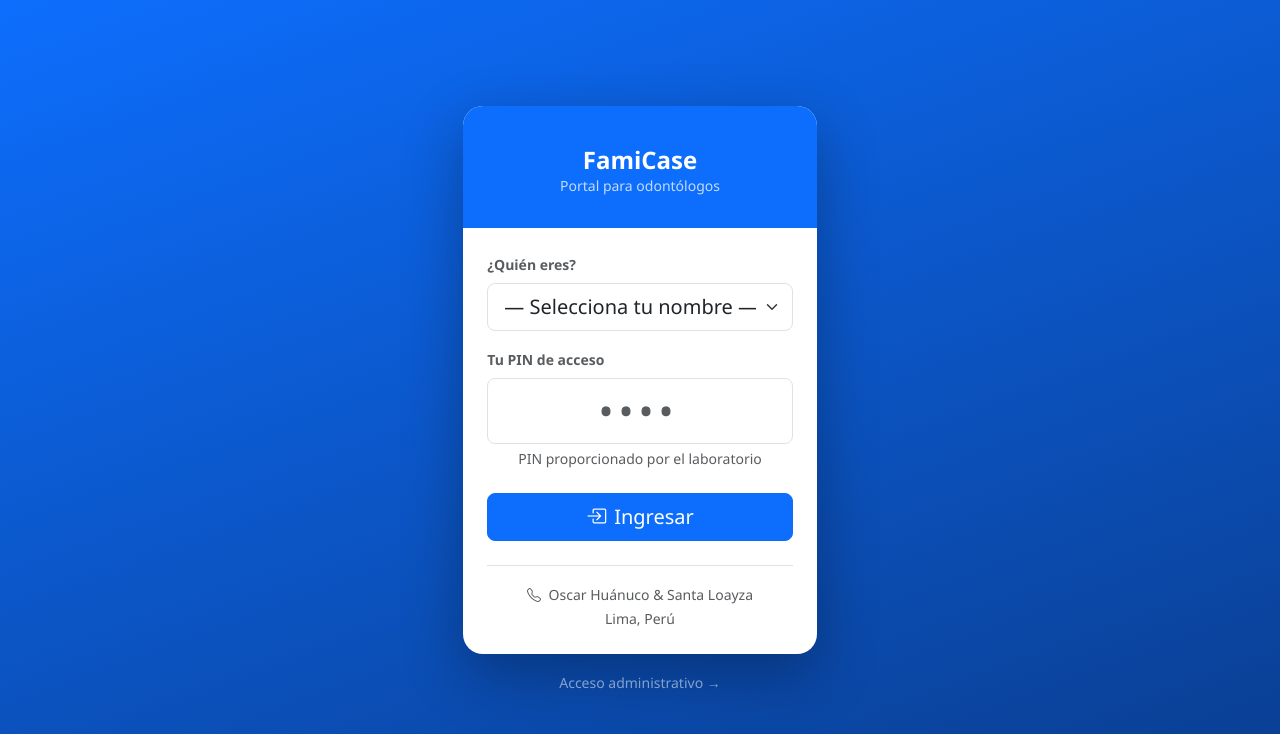
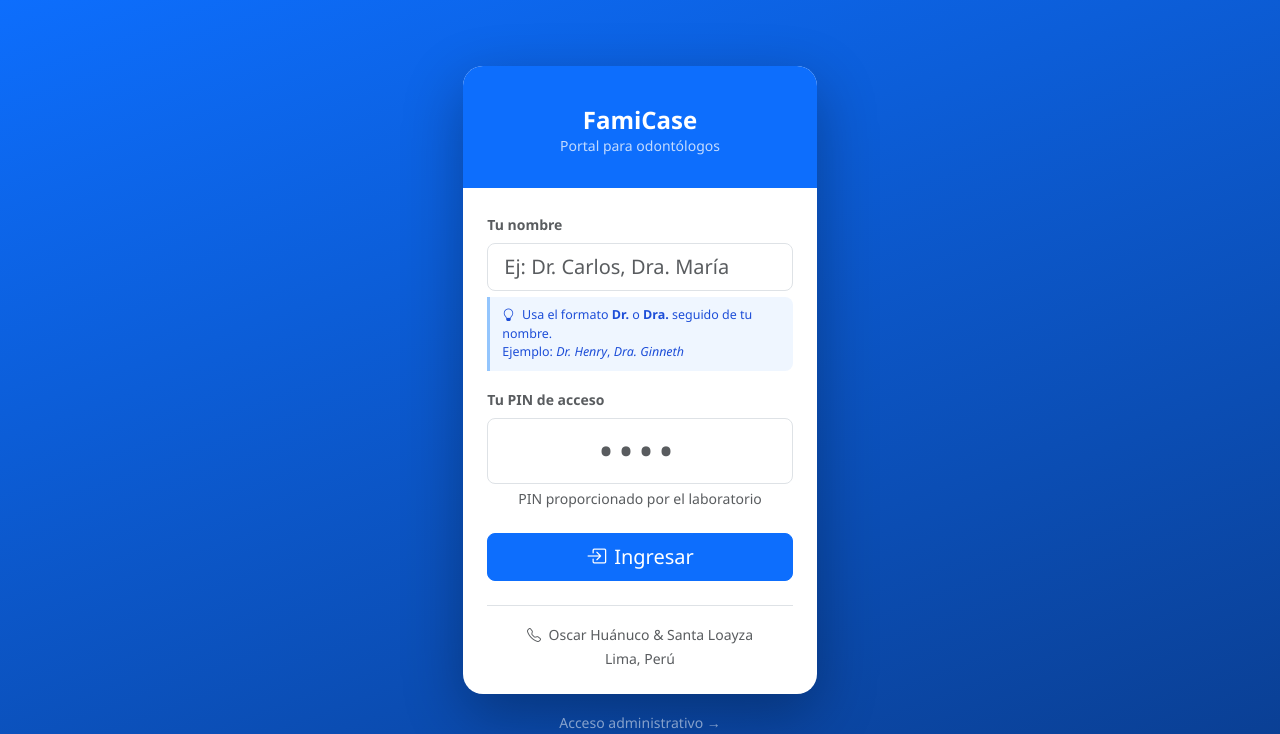
Before and after one commit to j5hkta/famicase, a Flask app: page /portal/login in a window 1280 px wide. Shown: the top 734 px of the page. Run offline with Flask 3, Linux system fonts and the light colour scheme.

Commit message:
fix: login por nombre, tarifas unificada, PDF corregido

```diff
--- a/app/routes/portal.py
+++ b/app/routes/portal.py
@@ -50,23 +50,18 @@ def login():
     if 'portal_odontologo_id' in session:
         return redirect(url_for('portal.dashboard'))
 
-    odontologos = Odontologo.query.filter_by(activo=True).order_by(Odontologo.nombre).all()
-
     if request.method == 'POST':
-        odontologo_id = request.form.get('odontologo_id', '')[:10]
+        nombre = request.form.get('nombre', '').strip()[:80]
         pin = request.form.get('pin', '').strip()[:6]
 
-        if not odontologo_id or not pin:
-            flash('Selecciona tu nombre e ingresa tu PIN.', 'danger')
-            return render_template('portal/login.html', odontologos=odontologos)
+        if not nombre or not pin:
+            flash('Escribe tu nombre e ingresa tu PIN.', 'danger')
+            return render_template('portal/login.html')
 
-        try:
-            oid = int(odontologo_id)
-        except ValueError:
-            flash('Solicitud inválida.', 'danger')
-            return render_template('portal/login.html', odontologos=odontologos)
-
-        o = Odontologo.query.filter_by(id=oid, activo=True).first()
+        o = Odontologo.query.filter(
+            Odontologo.nombre.ilike(nombre),
+            Odontologo.activo == True
+        ).first()
         if o and o.pin_acceso and o.pin_acceso == pin:
             session['portal_odontologo_id'] = o.id
             session.permanent = True
@@ -74,7 +69,7 @@ def login():
         else:
             flash('PIN incorrecto. Consulta con el laboratorio.', 'danger')
 
-    return render_template('portal/login.html', odontologos=odontologos)
+    return render_template('portal/login.html')
 
 
 @portal_bp.route('/logout')
@@ -137,9 +132,8 @@ def mis_trabajos():
 @portal_login_required
 def tarifas():
     o = get_odontologo_actual()
-    complejos = TipoTrabajo.query.filter_by(complejidad='complejo').order_by(TipoTrabajo.nombre).all()
-    sencillos = TipoTrabajo.query.filter_by(complejidad='sencillo').order_by(TipoTrabajo.nombre).all()
-    return render_template('portal/tarifas.html', o=o, complejos=complejos, sencillos=sencillos)
+    tipos = TipoTrabajo.query.order_by(TipoTrabajo.nombre).all()
+    return render_template('portal/tarifas.html', o=o, tipos=tipos)
 
 
 @portal_bp.route('/mi-saldo')
--- a/app/routes/trabajos.py
+++ b/app/routes/trabajos.py
@@ -248,8 +248,8 @@ def generar_pdf(id):
 
     y3 = y2 - 1.0*cm
     fila('Tipo:', t.tipo_trabajo.nombre, y3)
-    fila('N° de piezas:', str(t.num_piezas) if t.num_piezas else '—', y3 - 0.7*cm)
-    fila('Técnico:', t.tecnico, y3 - 1.4*cm)
+    fila('Hora acordada:', t.hora_acordada or '—', y3 - 0.7*cm)
+    fila('Técnico:', 'Santa Loayza & Oscar Huánuco', y3 - 1.4*cm)
     fila('Estado:', ESTADO_LABELS.get(t.estado, t.estado), y3 - 2.1*cm)
     if t.observaciones:
         fila('Observaciones:', '', y3 - 2.8*cm)
--- a/app/templates/portal/login.html
+++ b/app/templates/portal/login.html
@@ -32,6 +32,15 @@
             padding: 2rem;
             text-align: center;
         }
+        .tip-box {
+            background: #eff6ff;
+            border-left: 3px solid #93c5fd;
+            border-radius: 0 8px 8px 0;
+            padding: .55rem .75rem;
+            font-size: .78rem;
+            color: #1d4ed8;
+            margin-top: .4rem;
+        }
     </style>
 </head>
 <body>
@@ -53,13 +62,17 @@
 
                     <form method="POST">
                         <div class="mb-3">
-                            <label class="form-label fw-semibold text-muted small">¿Quién eres?</label>
-                            <select name="odontologo_id" class="form-select form-select-lg" required>
-                                <option value="">— Selecciona tu nombre —</option>
-                                {% for o in odontologos %}
-                                <option value="{{ o.id }}">{{ o.nombre }}</option>
-                                {% endfor %}
-                            </select>
+                            <label class="form-label fw-semibold text-muted small">Tu nombre</label>
+                            <input type="text" name="nombre"
+                                   class="form-control form-control-lg"
+                                   placeholder="Ej: Dr. Carlos, Dra. María"
+                                   autocomplete="name"
+                                   required>
+                            <div class="tip-box">
+                                <i class="bi bi-lightbulb me-1"></i>
+                                Usa el formato <strong>Dr.</strong> o <strong>Dra.</strong> seguido de tu nombre.<br>
+                                Ejemplo: <em>Dr. Henry</em>, <em>Dra. Ginneth</em>
+                            </div>
                         </div>
 
                         <div class="mb-4">
```
Also changed, not shown: app/templates/portal/tarifas.html (+3 -29 lines).
